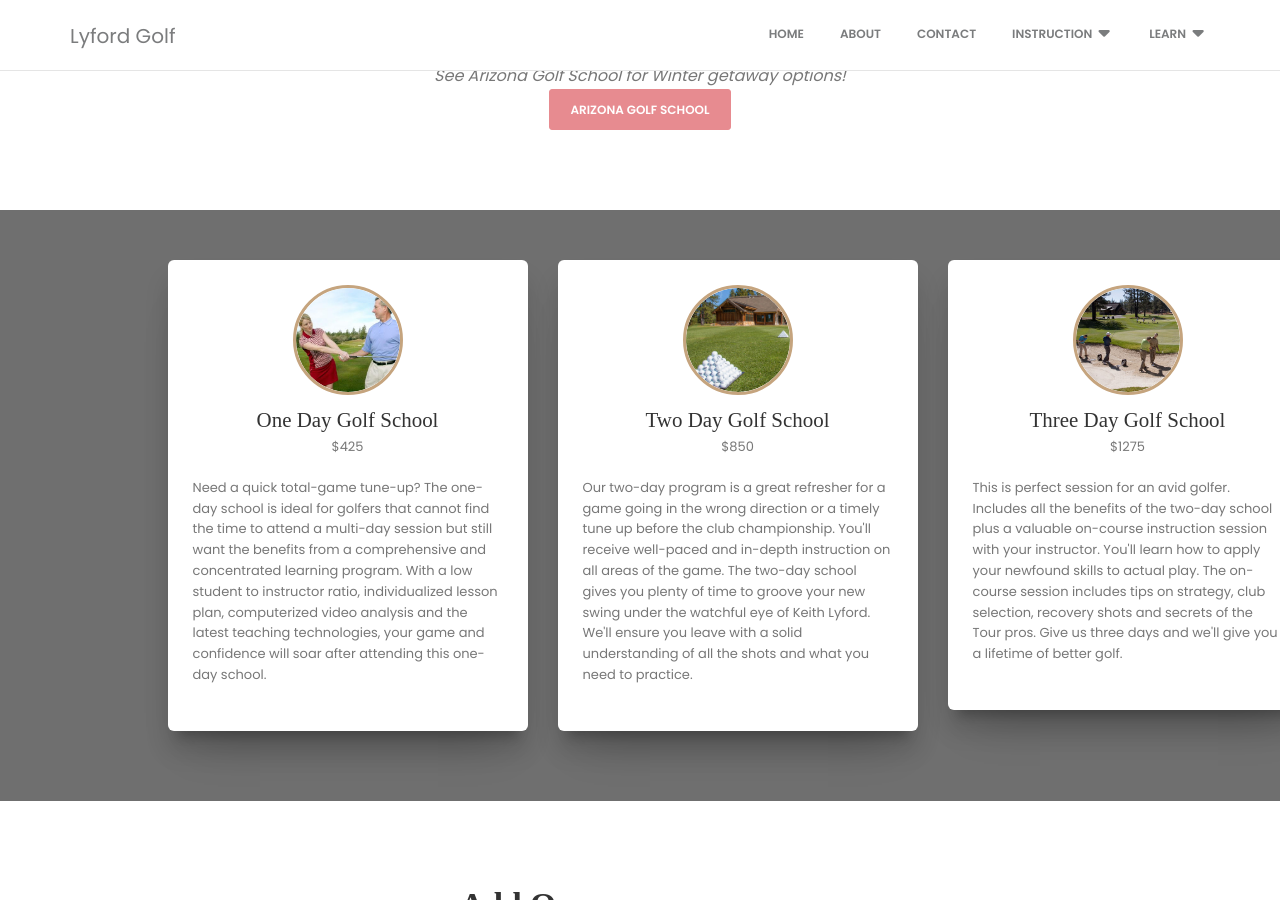
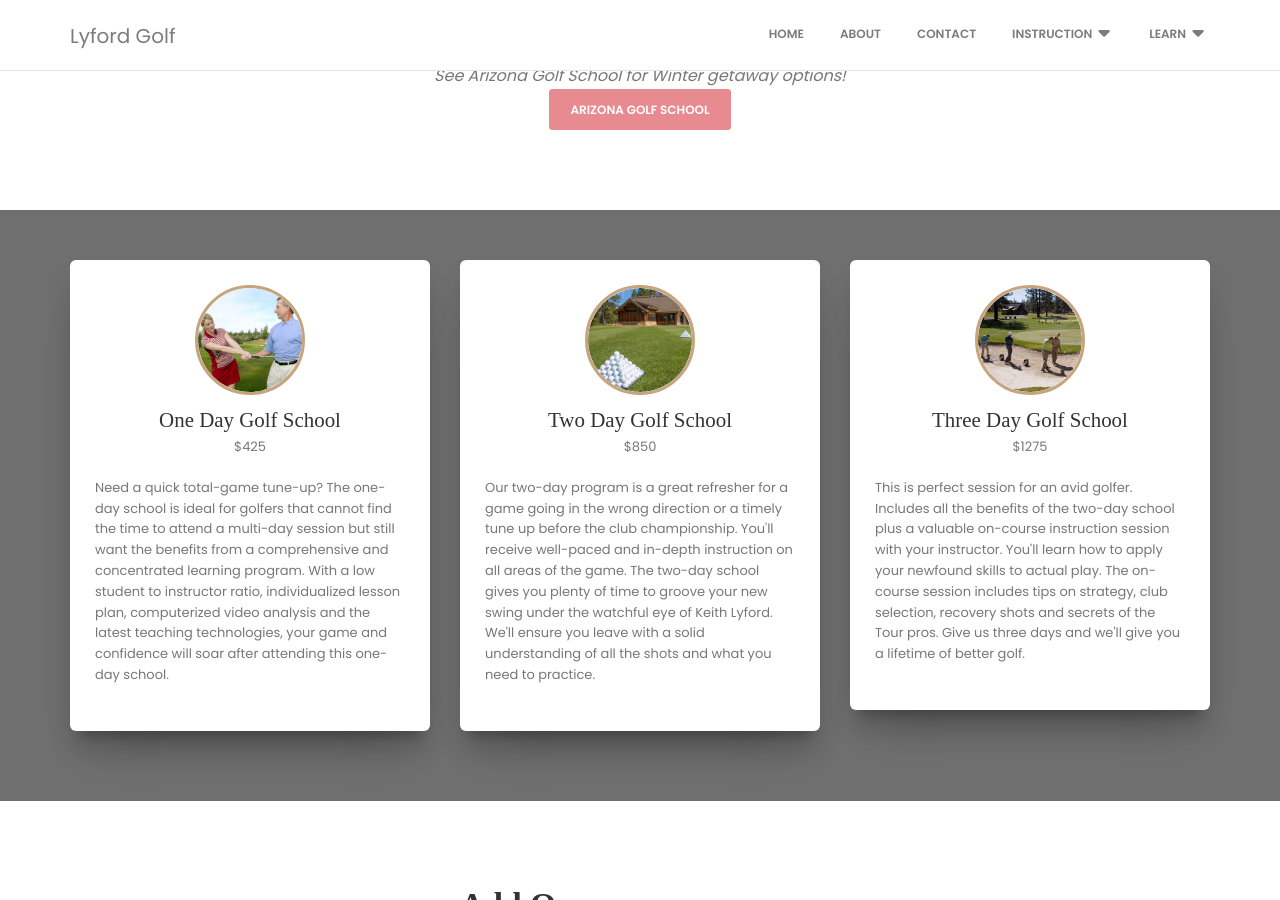
Before and after one commit to cheneymah18/lyfordgolf, a Jekyll site: the page built from golf-schools-truckee.html, in a window 1280 px wide and 900 px high, scrolled down 1117 px. Built offline with Jekyll 4.4.1, drawn with Linux system fonts in a browser that asks for light colours; nearby versions of some CDN libraries; some web fonts are replaced.

Commit message:
Update golf-schools-truckee.html

```diff
--- a/golf-schools-truckee.html
+++ b/golf-schools-truckee.html
@@ -46,7 +46,7 @@ category: instruction
             <div class="content">
                 <div class="team">
                     <div class="row">
-                        <div class="col-md-12 col-md-offset-1">
+                        <div class="col-md-12 col-md-offset-0">
                             <div class="row">
                                 <div class="col-sm-4 col-lg-4 col-lg-offset-0">
                                     <div class="card card-member">
```
